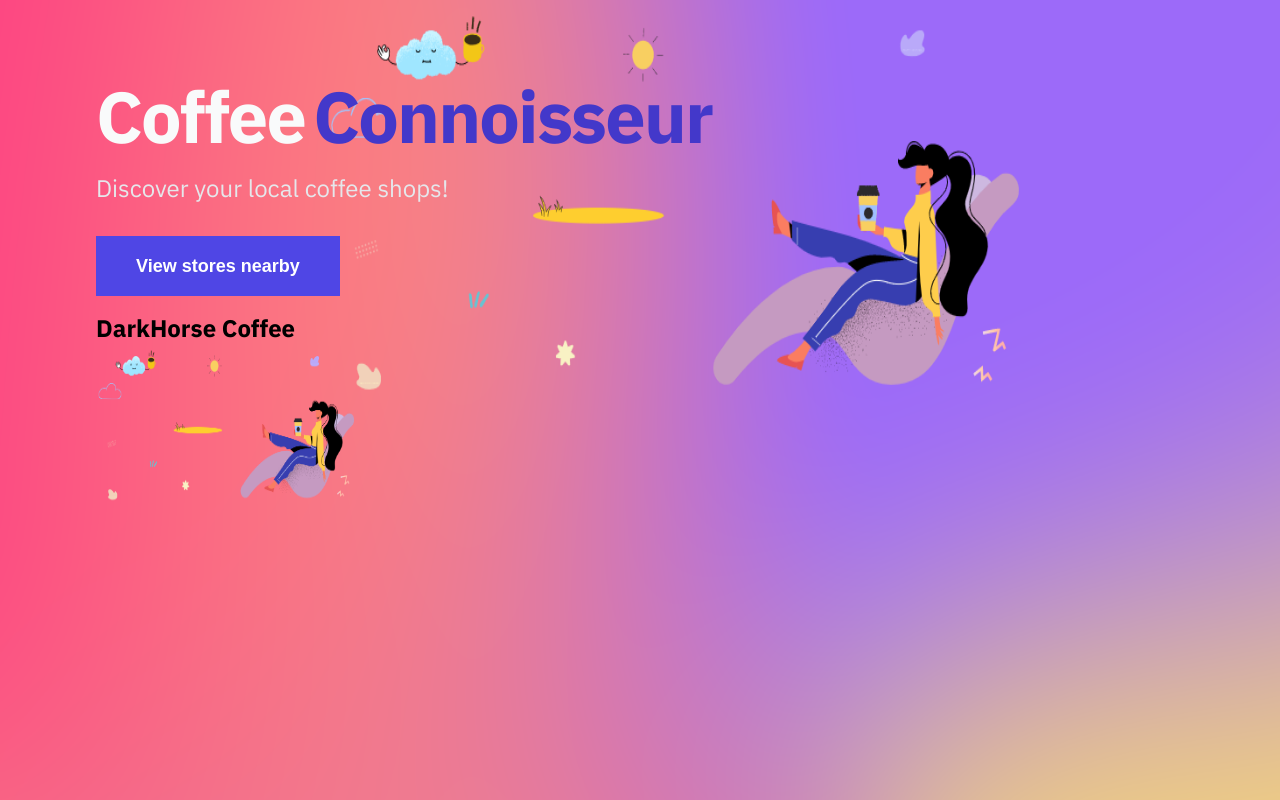
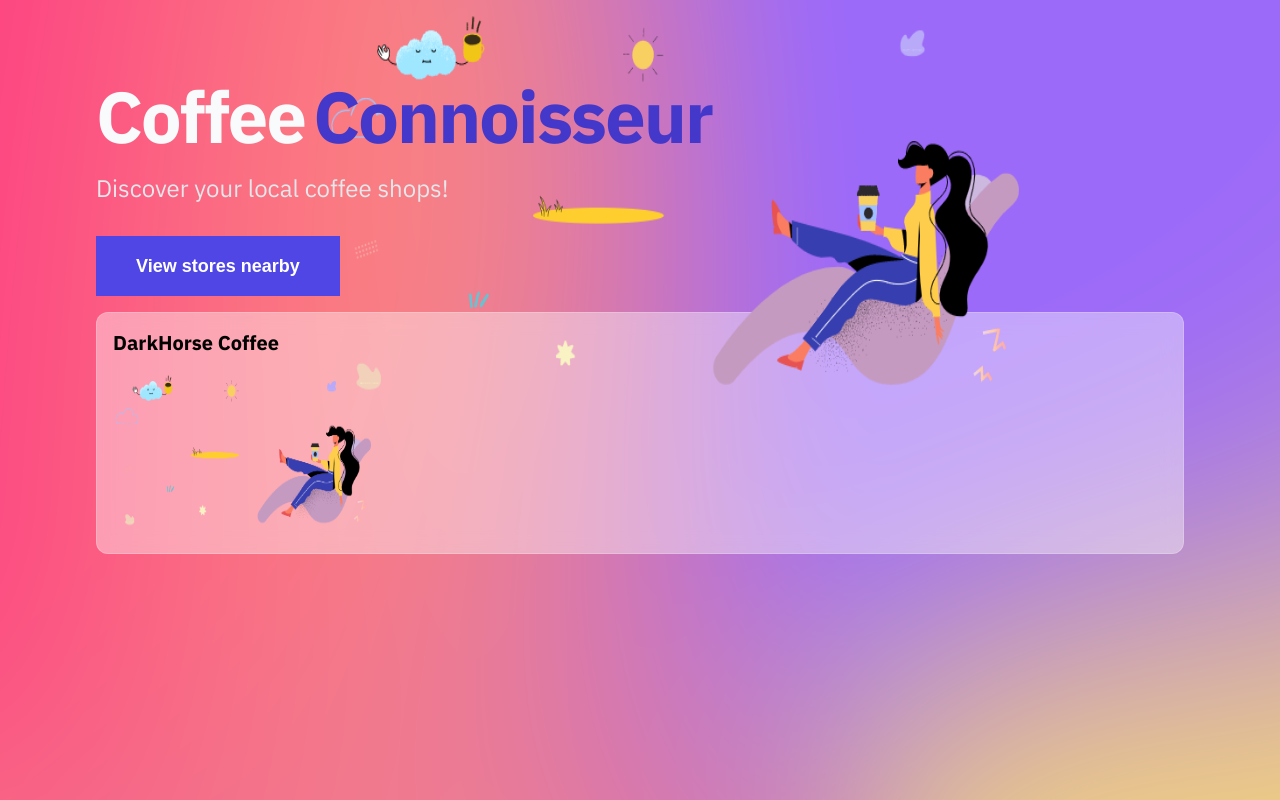
Before and after one commit to MeatyButter/discover-coffee-stores, a Next.js app: page / in a window 1280 px wide. Shown: the top 800 px of the page. Built offline with nearby package versions, Linux system fonts and the light colour scheme.

Commit message:
feature: card component styling

```diff
--- a/components/card.js
+++ b/components/card.js
@@ -1,12 +1,21 @@
 import Image from "next/image";
 import Link from "next/link";
+import cls from 'classnames';
+
+import styles from "./card.module.css";
 
 const Card = (props) => {
     return (
         <>
-            <Link href={props.href} >
-                <h2>{props.name}</h2>
-                <Image src={props.imgUrl} width={260} height={160}/>
+            <Link href={props.href} className={styles.cardLink} >
+                <div className={cls('glass', styles.container)}>
+                    <div className={styles.cardHeaderWrapper}>
+                        <h2 className={styles.cardHeader} >{props.name}</h2>
+                    </div>
+                    <div className={styles.cardImageWrapper}>
+                        <Image className={styles.cardImage} src={props.imgUrl} width={260} height={160}/>
+                    </div>
+                </div>
             </Link>
         </>
     );
--- a/components/card.module.css
+++ b/components/card.module.css
@@ -0,0 +1,56 @@
+.cardLink {
+    margin: auto;
+    --tw-shadow: 0 20px 25px -5px rgba(0, 0, 0, 0.1),
+      0 10px 10px -5px rgba(0, 0, 0, 0.04);
+    box-shadow: 0 0 transparent, 0 0 #0000, 0 0 transparent, 0 0 #0000,
+      0 0 transparent;
+
+    border-color: var(--text-white-100);
+    border-radius: 0.75rem /* 12px */;
+  }
+
+  .container {
+    border-radius: 0.75rem /* 12px */;
+    padding-top: 0.25rem /* 4px */;
+    padding-bottom: 0.25rem /* 4px */;
+    padding-bottom: 1.25rem /* 20px */;
+    padding-left: 1rem /* 16px */;
+    padding-right: 1rem /* 16px */;
+
+    backdrop-filter: blur(10px);
+  }
+
+  .cardHeaderWrapper {
+    margin-top: 0.75rem /* 12px */;
+    margin-bottom: 0.75rem /* 12px */;
+  }
+
+  .cardHeader {
+    text-overflow: ellipsis;
+    white-space: nowrap;
+    font-size: 1.25rem /* 20px */;
+    line-height: 1.75rem /* 28px */;
+    font-weight: 800;
+    overflow: hidden;
+    width: 16rem /* 256px */;
+  }
+
+  .cardImageWrapper {
+    color: var(--text-white-100);
+  }
+
+  .cardImage {
+    border-radius: 0.75rem /* 12px */;
+  }
+
+  @media (min-width: 1024px) {
+    .cardHeader {
+      width: 16rem /* 256px */;
+    }
+  }
+
+  @media (min-width: 768px) {
+    .cardHeader {
+      width: 16rem /* 256px */;
+    }
+  }
--- a/package.json
+++ b/package.json
@@ -9,6 +9,7 @@
     "lint": "next lint"
   },
   "dependencies": {
+    "classnames": "^2.3.2",
     "next": "13.0.5",
     "react": "18.2.0",
     "react-dom": "18.2.0"
--- a/styles/globals.css
+++ b/styles/globals.css
@@ -71,6 +71,19 @@
   outline: 5px auto -webkit-focus-ring-color;
 }
 
+/* glass-morphism */
+.glass {
+  background: hsla(0, 0%, 100%, 0.4);
+  -webkit-backdrop-filter: blur(10px);
+  backdrop-filter: blur(10px);
+  border: 1px solid hsla(0, 0%, 100%, 0.2);
+}
+
+.glass:hover {
+  background: hsla(0, 0%, 100%, 0.7);
+  border: 1px solid #fff;
+}
+
 :root {
   --text-purple: rgba(67, 56, 202, 1);
   --text-purple-dark: rgba(79, 70, 229, 1);
```
Also changed, not shown: pages/index.js (line endings or trailing spaces), 1 other file (tests, documents, lock files or other folders).
